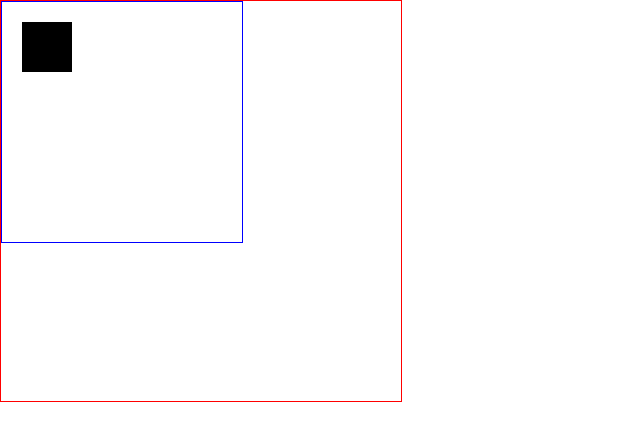
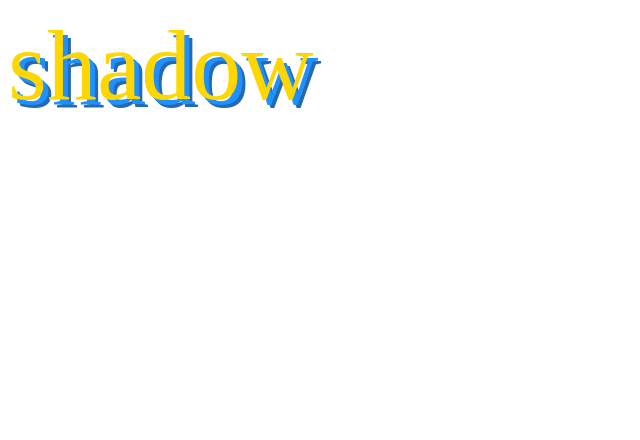
Before and after one commit to wjdxodbs/html-css-publishing-class, a React (Create React App) app: page / in a window 1280 px wide. Shown: the top 440 px of the page, without its empty margins (0-640 px from the left). Built offline with nearby package versions, Linux system fonts and the light colour scheme.

Commit message:
상세 디자을 위한 css 박스모델

```diff
--- a/src/App.js
+++ b/src/App.js
@@ -2,9 +2,10 @@ import Html5Core from "./components/Html5Core";
 import CssCore from "./components/CssCore";
 import CssFormatting from "./components/CssFormatting";
 import CssSelecter from "./components/CssSelecter";
+import CssBoxModel from "./components/CssBoxModel";
 
 function App() {
-  return <CssSelecter />;
+  return <CssBoxModel />;
 }
 
 export default App;
--- /dev/null
+++ b/src/components/CssBoxModel.css
@@ -0,0 +1,116 @@
+/* .box {
+  width: 400px;
+  height: 400px;
+  border: 5px solid red;
+  border-bottom: 5px dotted blue;
+  border-radius: 100% 0px 100% 0px;
+} */
+
+/* .box {
+  width: 200px;
+  height: 200px;
+  background-color: dodgerblue;
+  border: 10px solid orange;
+  margin: 10px;
+  float: left;
+  display: flex;
+  justify-content: center;
+  align-items: center;
+  color: white;
+}
+
+.box1 {
+  border-radius: 10px;
+}
+
+.box2 {
+  border-radius: 50px;
+}
+
+.box3 {
+  border-radius: 50%;
+}
+
+.box4 {
+  border-radius: 50px 0px;
+}
+
+.box5 {
+  border-radius: 100% 0 0 0;
+}
+
+.box6 {
+  border-radius: 50% 50% 50% 0;
+}
+
+.box7 {
+  border-radius: 100% 0;
+}
+
+.box8 {
+  border-radius: 50% 50% 0 0;
+} */
+
+/* .box {
+  border: 1px solid red;
+  width: 400px;
+  height: 400px;
+  margin: 100px;
+} */
+
+/* .heading {
+  border: 1px solid red;
+  width: 300px;
+  text-align: center;
+  margin: 100px 50px;
+  padding: 100px 50px;
+} */
+
+/* .box {
+  font-size: 50px;
+  border: 10px solid red;
+  width: 400px;
+  height: 100px;
+  padding: 20px;
+  box-sizing: border-box;
+} */
+
+/* .box-shadow > div {
+  background-color: #ccc;
+  width: 250px;
+  height: 250px;
+  margin: 10px;
+  border-radius: 5px;
+  float: left;
+}
+
+.box-shadow1 {
+  box-shadow: 5px 5px 20px rgba(0, 0, 0, 0.5);
+}
+
+.box-shadow2 {
+  box-shadow: 0px 0px 20px rgba(30, 143, 255, 0.5);
+}
+
+.box-shadow3 {
+  box-shadow: 10px 10px 0 rgba(220, 20, 60, 0.5);
+}
+
+.box-shadow4 {
+  box-shadow: inset 0 0 20px rgba(255, 255, 0, 0.5);
+}
+
+.box-shadow5 {
+  box-shadow: inset 0 0 20px rgba(255, 255, 255, 0.5);
+}
+
+.box-shadow6 {
+  box-shadow: inset 0 0 100px black;
+} */
+
+.text-shadow {
+  font-size: 100px;
+  color: gold;
+  /* text-shadow: 0px 0px 10px red; */
+  text-shadow: 5px 5px 0 dodgerblue, 8px 8px 0 rgb(36, 106, 177);
+}
--- /dev/null
+++ b/src/components/CssBoxModel.jsx
@@ -0,0 +1,35 @@
+import "./CssBoxModel.css";
+
+const CssBoxModel = () => {
+  return (
+    <>
+      {/* <div className="box"></div> */}
+
+      {/* <div className="box box1">box1</div>
+      <div className="box box2">box2</div>
+      <div className="box box3">box3</div>
+      <div className="box box4">box4</div>
+      <div className="box box5">box5</div>
+      <div className="box box6">box6</div>
+      <div className="box box7">box7</div>
+      <div className="box box8">box8</div> */}
+
+      {/* <div className="box">Box</div> */}
+      {/* <h1 className="heading">박스모델</h1> */}
+      {/* <div className="box">Box Content</div> */}
+
+      {/* <div className="box-shadow">
+        <div className="box-shadow1"></div>
+        <div className="box-shadow2"></div>
+        <div className="box-shadow3"></div>
+        <div className="box-shadow4"></div>
+        <div className="box-shadow5"></div>
+        <div className="box-shadow6"></div>
+      </div> */}
+
+      <div className="text-shadow">shadow</div>
+    </>
+  );
+};
+
+export default CssBoxModel;
--- a/src/components/CssSelecter.css
+++ b/src/components/CssSelecter.css
@@ -10,7 +10,7 @@
   height: 50px;
 } */
 
-.box {
+/* .box {
   border: 1px solid red;
   width: 400px;
   height: 400px;
@@ -27,4 +27,4 @@
       background-color: #000;
     }
   }
-}
+} */
--- a/src/index.css
+++ /dev/null
@@ -1,13 +0,0 @@
-body {
-  margin: 0;
-  font-family: -apple-system, BlinkMacSystemFont, 'Segoe UI', 'Roboto', 'Oxygen',
-    'Ubuntu', 'Cantarell', 'Fira Sans', 'Droid Sans', 'Helvetica Neue',
-    sans-serif;
-  -webkit-font-smoothing: antialiased;
-  -moz-osx-font-smoothing: grayscale;
-}
-
-code {
-  font-family: source-code-pro, Menlo, Monaco, Consolas, 'Courier New',
-    monospace;
-}
```
Also changed, not shown: src/App.css (deleted, +0 -38 lines), src/index.js (+5 -6 lines).
